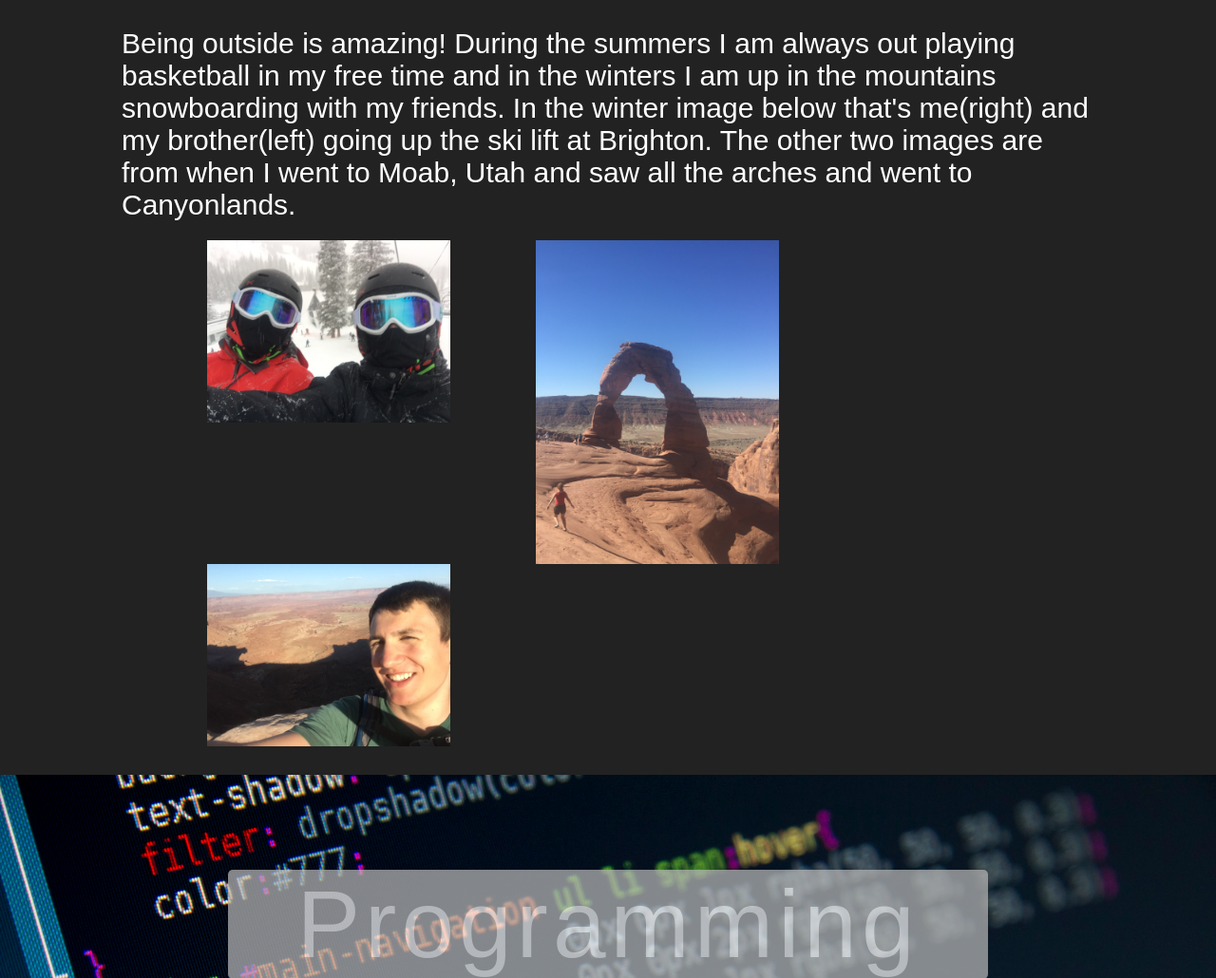
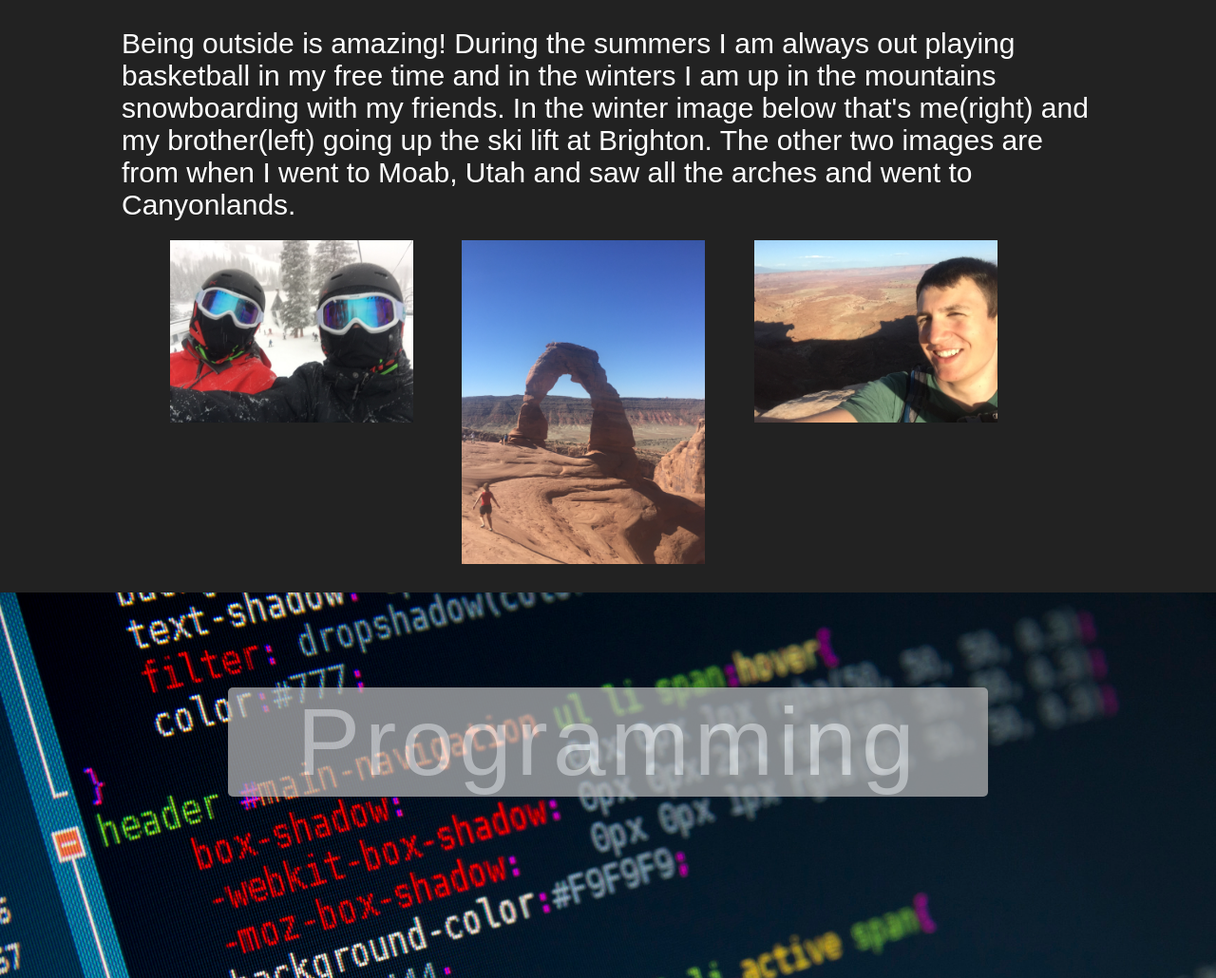
Before and after one commit to joybob22/myWebPage, a PHP site: page / in a window 1280 px wide. Shown: the part 3138-4168 px from the top of the page at 95% size. Run offline with PHP 8.4, Linux system fonts and the light colour scheme.

Commit message:
added some css

```diff
--- a/main.css
+++ b/main.css
@@ -216,7 +216,7 @@ p {
 .snowboarding, .arch, .canyonlands {
     float: left;
     width: 25%;
-    margin-left: 90px;
+    margin-left: 5%;
 }
 
 .parallax3 {
```
